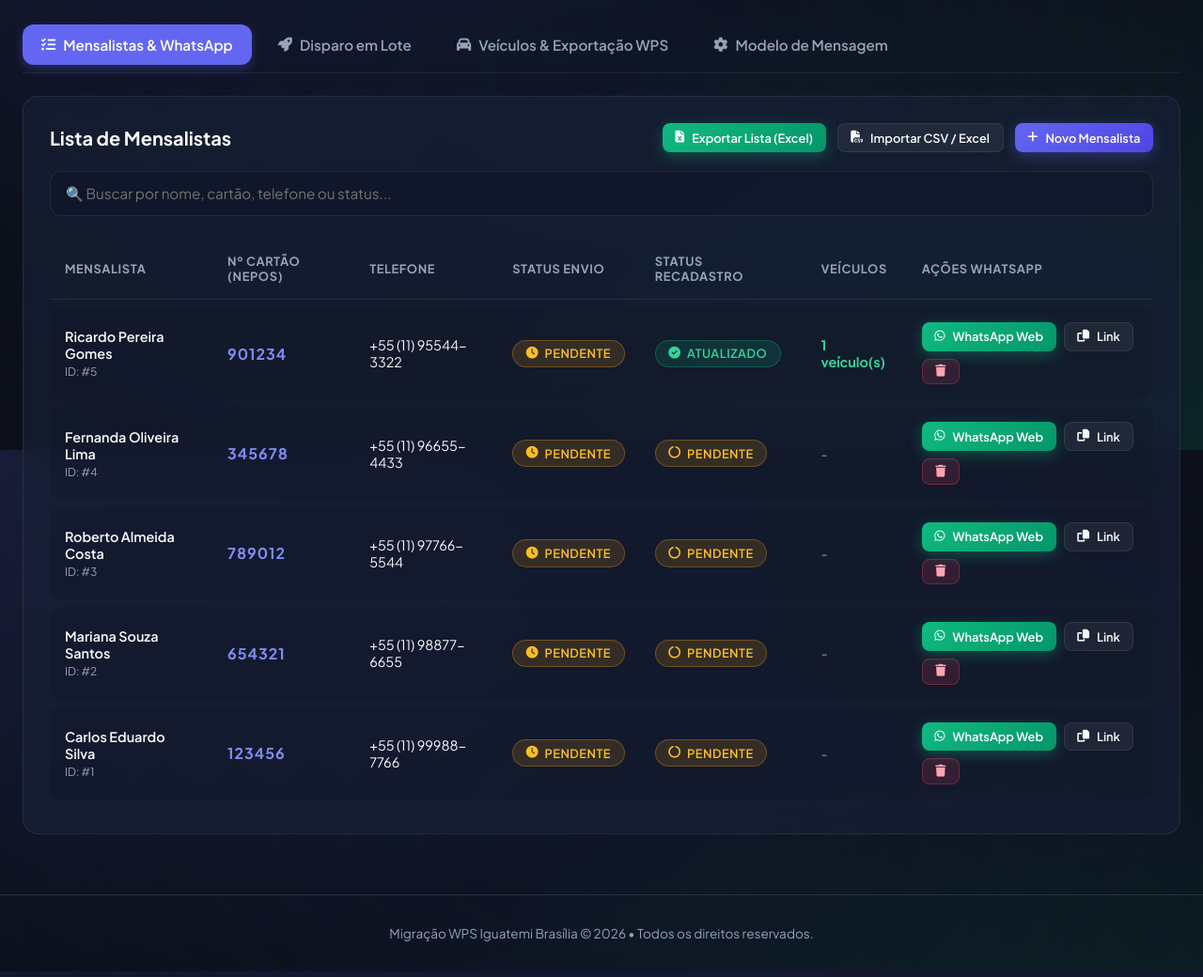
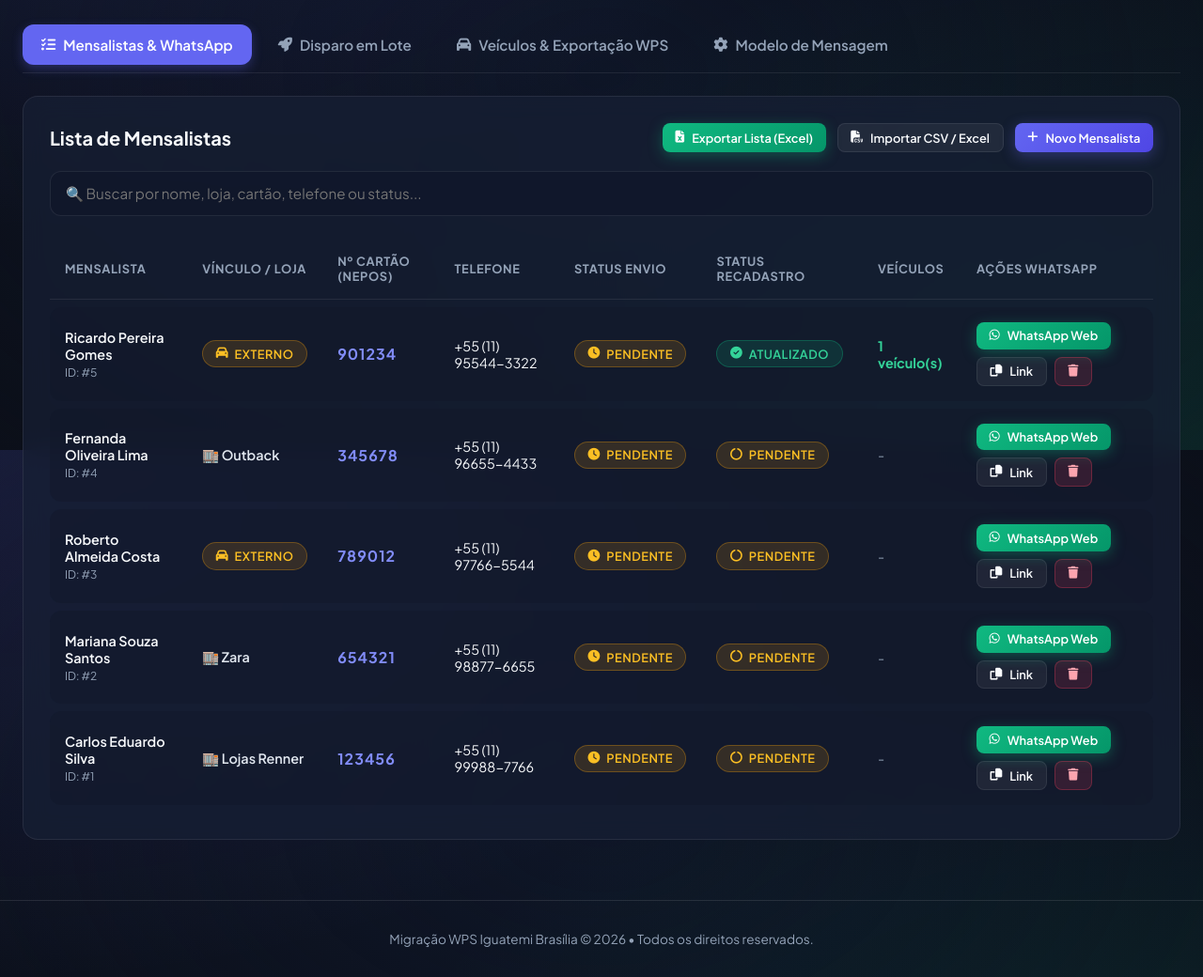
Before and after one commit to AlanGalvao83/MSGWHATS, a Flask app: page /admin in a window 1280 px wide. Shown: the part 321-1361 px from the top of the page at 94% size. Run offline with Flask 3, Linux system fonts and the light colour scheme; data comes from the database, SQL or seed files in the repository; both versions use the stored data as it was after the commit.

Commit message:
Adicionar tipo de vinculo (Lojista vs Mensalista Externo) e nome da loja

```diff
--- a/app.py
+++ b/app.py
@@ -60,11 +60,18 @@ def api_add_mensalista():
     nome = data.get('nome', '').strip()
     telefone = data.get('telefone', '').strip()
     numero_cartao = data.get('numero_cartao', '').strip()
+    tipo_vinculo = data.get('tipo_vinculo', 'Lojista / Funcionário').strip()
+    nome_loja = data.get('nome_loja', '').strip()
 
     if not nome or not telefone:
         return jsonify({'error': 'Nome e telefone são obrigatórios.'}), 400
 
-    m_id = database.add_mensalista(nome, telefone, numero_cartao=numero_cartao)
+    m_id = database.add_mensalista(
+        nome, telefone,
+        numero_cartao=numero_cartao,
+        tipo_vinculo=tipo_vinculo,
+        nome_loja=nome_loja
+    )
     return jsonify({'success': True, 'id': m_id}), 201
 
 @app.route('/api/mensalistas/<int:m_id>', methods=['DELETE'])
@@ -96,8 +103,11 @@ def api_import_csv():
                     nome = row[0].strip()
                     telefone = row[1].strip()
                     numero_cartao = row[2].strip() if len(row) >= 3 else None
+                    nome_loja = row[3].strip() if len(row) >= 4 else None
+                    tipo_vinculo = "Mensalista Externo" if (nome_loja and "externo" in nome_loja.lower()) else "Lojista / Funcionário"
+
                     if nome and telefone and not nome.lower().startswith('nome'):
-                        database.add_mensalista(nome, telefone, numero_cartao=numero_cartao)
+                        database.add_mensalista(nome, telefone, numero_cartao=numero_cartao, tipo_vinculo=tipo_vinculo, nome_loja=nome_loja)
                         importados += 1
         elif filename.endswith('.xlsx') or filename.endswith('.xls'):
             wb = openpyxl.load_workbook(file)
@@ -107,8 +117,11 @@ def api_import_csv():
                     nome = str(row[0]).strip()
                     telefone = str(row[1]).strip()
                     numero_cartao = str(row[2]).strip() if len(row) >= 3 and row[2] else None
+                    nome_loja = str(row[3]).strip() if len(row) >= 4 and row[3] else None
+                    tipo_vinculo = "Mensalista Externo" if (nome_loja and "externo" in nome_loja.lower()) else "Lojista / Funcionário"
+
                     if nome and telefone and not nome.lower().startswith('nome'):
-                        database.add_mensalista(nome, telefone, numero_cartao=numero_cartao)
+                        database.add_mensalista(nome, telefone, numero_cartao=numero_cartao, tipo_vinculo=tipo_vinculo, nome_loja=nome_loja)
                         importados += 1
         else:
             return jsonify({'error': 'Formato não suportado. Envie CSV ou Excel (.xlsx).'}), 400
@@ -139,6 +152,13 @@ def api_post_recadastro(token):
     data = request.json or {}
     veiculos = data.get('veiculos', [])
     numero_cartao = data.get('numero_cartao', '').strip()
+    tipo_vinculo = data.get('tipo_vinculo', 'Lojista / Funcionário').strip()
+    nome_loja = data.get('nome_loja', '').strip()
+
+    if tipo_vinculo == 'Mensalista Externo':
+        nome_loja = 'Mensalista Externo'
+    elif not nome_loja:
+        return jsonify({'error': 'Por favor, informe o nome ou número da sua loja/empresa.'}), 400
 
     if not numero_cartao or len(numero_cartao) != 6 or not numero_cartao.isdigit():
         return jsonify({'error': 'Por favor, informe o número do cartão de 6 dígitos.'}), 400
@@ -146,7 +166,12 @@ def api_post_recadastro(token):
     if not veiculos or not isinstance(veiculos, list):
         return jsonify({'error': 'Informe ao menos 1 veículo com Modelo e Placa.'}), 400
 
-    success, msg = database.update_mensalista_veiculos(token, veiculos, numero_cartao=numero_cartao)
+    success, msg = database.update_mensalista_veiculos(
+        token, veiculos,
+        numero_cartao=numero_cartao,
+        tipo_vinculo=tipo_vinculo,
+        nome_loja=nome_loja
+    )
     if not success:
         return jsonify({'error': msg}), 400
 
@@ -159,7 +184,6 @@ def api_marcar_enviado(m_id):
 
 @app.route('/api/exportar-mensalistas', methods=['GET'])
 def api_exportar_mensalistas():
-    """Exporta a lista de mensalistas completa em Excel (.xlsx)."""
     mensalistas = database.get_all_mensalistas()
     host_url = request.host_url.rstrip('/')
 
@@ -180,7 +204,7 @@ def api_exportar_mensalistas():
     )
 
     headers = [
-        "ID", "Nome do Mensalista", "Nº Cartão NEPOS", "Telefone",
+        "ID", "Nome do Mensalista", "Tipo de Vínculo", "Loja / Empresa", "Nº Cartão NEPOS", "Telefone",
         "Status Envio", "Status Recadastro", "Qtd Veículos", "Data Atualização", "Link Recadastro"
     ]
 
@@ -198,6 +222,8 @@ def api_exportar_mensalistas():
         ws.append([
             m['id'],
             m['nome'],
+            m.get('tipo_vinculo') or 'Lojista / Funcionário',
+            m.get('nome_loja') or '-',
             m.get('numero_cartao') or 'Pendente',
             m['telefone'],
             m['status_envio'],
@@ -206,10 +232,10 @@ def api_exportar_mensalistas():
             m['data_atualizacao'] or '-',
             link
         ])
-        for col_num in range(1, 10):
+        for col_num in range(1, 12):
             cell = ws.cell(row=row_count, column=col_num)
             cell.border = thin_border
-            cell.alignment = align_center if col_num in [1, 3, 4, 5, 6, 7, 8] else align_left
+            cell.alignment = align_center if col_num in [1, 3, 5, 6, 7, 8, 9, 10] else align_left
         row_count += 1
 
     for col in ws.columns:
@@ -250,7 +276,7 @@ def api_exportar_wps():
     )
 
     headers = [
-        "ID Mensalista", "Nome do Mensalista", "Nº Cartão NEPOS (6 dígitos)", "Telefone/WhatsApp",
+        "ID Mensalista", "Nome do Mensalista", "Tipo Vínculo", "Loja / Empresa", "Nº Cartão NEPOS (6 dígitos)", "Telefone/WhatsApp",
         "Modelo do Veículo", "Ano", "Cor", "Placa Liberada (LPR)", "Data Recadastro"
     ]
 
@@ -266,12 +292,16 @@ def api_exportar_wps():
     for m in mensalistas:
         veiculos = m.get('veiculos', [])
         cartao = m.get('numero_cartao') or 'Pendente'
+        vinculo = m.get('tipo_vinculo') or 'Lojista / Funcionário'
+        loja = m.get('nome_loja') or '-'
 
         if veiculos:
             for v in veiculos:
                 ws.append([
                     m['id'],
                     m['nome'],
+                    vinculo,
+                    loja,
                     cartao,
                     m['telefone'],
                     v['modelo'],
@@ -280,15 +310,17 @@ def api_exportar_wps():
                     v['placa'],
                     m['data_atualizacao'] or 'Pendente'
                 ])
-                for col_num in range(1, 10):
+                for col_num in range(1, 12):
                     cell = ws.cell(row=row_count, column=col_num)
                     cell.border = thin_border
-                    cell.alignment = align_center if col_num in [1, 3, 4, 6, 8, 9] else align_left
+                    cell.alignment = align_center if col_num in [1, 3, 5, 6, 8, 10, 11] else align_left
                 row_count += 1
         else:
             ws.append([
                 m['id'],
                 m['nome'],
+                vinculo,
+                loja,
                 cartao,
                 m['telefone'],
                 "Pendente de Recadastro",
@@ -297,10 +329,10 @@ def api_exportar_wps():
                 "-",
                 "Pendente"
             ])
-            for col_num in range(1, 10):
+            for col_num in range(1, 12):
                 cell = ws.cell(row=row_count, column=col_num)
                 cell.border = thin_border
-                cell.alignment = align_center if col_num in [1, 3, 4, 6, 8, 9] else align_left
+                cell.alignment = align_center if col_num in [1, 3, 5, 6, 8, 10, 11] else align_left
             row_count += 1
 
     for col in ws.columns:
--- a/static/js/admin.js
+++ b/static/js/admin.js
@@ -62,9 +62,13 @@ function renderMensalistasTable() {
 
   const filtered = mensalistasData.filter(m => {
     const cartaoStr = m.numero_cartao || '';
+    const lojaStr = m.nome_loja || '';
+    const vinculoStr = m.tipo_vinculo || '';
     return m.nome.toLowerCase().includes(search) ||
            m.telefone.includes(search) ||
            cartaoStr.includes(search) ||
+           lojaStr.toLowerCase().includes(search) ||
+           vinculoStr.toLowerCase().includes(search) ||
            m.status_envio.toLowerCase().includes(search) ||
            m.status_cadastro.toLowerCase().includes(search);
   });
@@ -72,7 +76,7 @@ function renderMensalistasTable() {
   if (filtered.length === 0) {
     tbody.innerHTML = `
       <tr>
-        <td colspan="7" style="text-align: center; padding: 2rem; color: var(--text-muted);">
+        <td colspan="8" style="text-align: center; padding: 2rem; color: var(--text-muted);">
           Nenhum mensalista encontrado.
         </td>
       </tr>
@@ -98,12 +102,18 @@ function renderMensalistasTable() {
       ? `<code style="font-size: 1rem; font-weight: bold; color: #818cf8; letter-spacing: 1px;">${m.numero_cartao}</code>`
       : `<span style="color: var(--text-muted); font-size: 0.8rem;">Pendente</span>`;
 
+    const isExterno = m.tipo_vinculo === 'Mensalista Externo';
+    const vinculoDisplay = isExterno
+      ? `<span class="badge badge-amber"><i class="fa-solid fa-car"></i> Externo</span>`
+      : `<div style="font-weight: 600; color: #e2e8f0;">🏬 ${m.nome_loja || 'Lojista'}</div>`;
+
     return `
       <tr>
         <td>
           <div style="font-weight: 600;">${m.nome}</div>
           <small style="color: var(--text-muted); font-size: 0.75rem;">ID: #${m.id}</small>
         </td>
+        <td>${vinculoDisplay}</td>
         <td>${cartaoDisplay}</td>
         <td><code>${formatPhone(m.telefone)}</code></td>
         <td>${envioBadge}</td>
@@ -136,6 +146,7 @@ function renderVeiculosTable() {
       m.veiculos.forEach(v => {
         rows.push({
           mensalista: m.nome,
+          loja: m.nome_loja || m.tipo_vinculo || 'Lojista',
           cartao: m.numero_cartao || 'Pendente',
           telefone: m.telefone,
           modelo: v.modelo,
@@ -151,7 +162,7 @@ function renderVeiculosTable() {
   if (rows.length === 0) {
     tbody.innerHTML = `
       <tr>
-        <td colspan="8" style="text-align: center; padding: 2rem; color: var(--text-muted);">
+        <td colspan="9" style="text-align: center; padding: 2rem; color: var(--text-muted);">
           Nenhum veículo cadastrado pelos mensalistas até o momento.
         </td>
       </tr>
@@ -162,6 +173,7 @@ function renderVeiculosTable() {
   tbody.innerHTML = rows.map(r => `
     <tr>
       <td><strong>${r.mensalista}</strong></td>
+      <td><span style="color: #cbd5e1; font-weight: 600;">${r.loja}</span></td>
       <td><code style="color: #818cf8; font-weight: bold;">${r.cartao}</code></td>
       <td><code>${formatPhone(r.telefone)}</code></td>
       <td>${r.modelo}</td>
@@ -227,22 +239,32 @@ function closeAddModal() {
   document.getElementById('modal-add').classList.remove('active');
 }
 
+function toggleAddModalLoja(val) {
+  const group = document.getElementById('add-group-loja');
+  if (group) {
+    group.style.display = val === 'Mensalista Externo' ? 'none' : 'block';
+  }
+}
+
 async function handleAddSubmit(e) {
   e.preventDefault();
   const nome = document.getElementById('add-nome').value;
   const telefone = document.getElementById('add-telefone').value;
+  const tipo_vinculo = document.getElementById('add-vinculo').value;
+  const nome_loja = tipo_vinculo === 'Mensalista Externo' ? 'Mensalista Externo' : document.getElementById('add-loja').value;
   const numero_cartao = document.getElementById('add-cartao').value;
 
   const res = await fetch('/api/mensalistas', {
     method: 'POST',
     headers: { 'Content-Type': 'application/json' },
-    body: JSON.stringify({ nome, telefone, numero_cartao })
+    body: JSON.stringify({ nome, telefone, numero_cartao, tipo_vinculo, nome_loja })
   });
 
   if (res.ok) {
     closeAddModal();
     document.getElementById('add-nome').value = '';
     document.getElementById('add-telefone').value = '';
+    document.getElementById('add-loja').value = '';
     document.getElementById('add-cartao').value = '';
     loadData();
   } else {
--- a/templates/admin.html
+++ b/templates/admin.html
@@ -113,7 +113,7 @@
         </div>
 
         <div style="margin-bottom: 1rem; display: flex; gap: 1rem;">
-          <input type="text" id="search-input" class="form-control" placeholder="🔍 Buscar por nome, cartão, telefone ou status..." onkeyup="renderMensalistasTable()">
+          <input type="text" id="search-input" class="form-control" placeholder="🔍 Buscar por nome, loja, cartão, telefone ou status..." onkeyup="renderMensalistasTable()">
         </div>
 
         <div class="table-responsive">
@@ -121,6 +121,7 @@
             <thead>
               <tr>
                 <th>Mensalista</th>
+                <th>Vínculo / Loja</th>
                 <th>Nº Cartão (NEPOS)</th>
                 <th>Telefone</th>
                 <th>Status Envio</th>
@@ -196,6 +197,7 @@
             <thead>
               <tr>
                 <th>Mensalista</th>
+                <th>Vínculo / Loja</th>
                 <th>Nº Cartão (NEPOS)</th>
                 <th>Telefone</th>
                 <th>Modelo</th>
@@ -253,7 +255,7 @@
         <button class="btn btn-secondary btn-sm" onclick="closeImportModal()">&times;</button>
       </div>
       <p style="color: var(--text-muted); font-size: 0.9rem; margin-bottom: 1rem;">
-        Envie um arquivo CSV ou Excel contendo as colunas: <strong>Nome</strong> (1ª coluna), <strong>Telefone</strong> (2ª coluna) e opcionalmente <strong>Cartão (6 dígitos)</strong> (3ª coluna).
+        Envie um arquivo CSV ou Excel contendo as colunas: <strong>Nome</strong> (1ª col), <strong>Telefone</strong> (2ª col), <strong>Cartão (6 dígitos)</strong> (3ª col) e <strong>Loja / Vínculo</strong> (4ª col).
       </p>
       <form id="form-import" onsubmit="handleImportSubmit(event)">
         <div class="form-group">
@@ -281,10 +283,21 @@
         </div>
         <div class="form-group">
           <label class="form-label">Telefone / WhatsApp (com DDD)</label>
-          <input type="text" id="add-telefone" class="form-control" placeholder="Ex: 11999998888" required>
+          <input type="text" id="add-telefone" class="form-control" placeholder="Ex: 61999998888" required>
         </div>
         <div class="form-group">
-          <label class="form-label">Nº do Cartão de Estacionamento NEPOS (6 dígitos)</label>
+          <label class="form-label">Tipo de Vínculo</label>
+          <select id="add-vinculo" class="form-control" onchange="toggleAddModalLoja(this.value)">
+            <option value="Lojista / Funcionário">🏬 Lojista / Funcionário</option>
+            <option value="Mensalista Externo">🚗 Mensalista Externo</option>
+          </select>
+        </div>
+        <div class="form-group" id="add-group-loja">
+          <label class="form-label">Nome ou Nº da Loja / Empresa</label>
+          <input type="text" id="add-loja" class="form-control" placeholder="Ex: Lojas Renner / Outback">
+        </div>
+        <div class="form-group">
+          <label class="form-label">Nº do Cartão NEPOS (6 dígitos)</label>
           <input type="text" id="add-cartao" class="form-control" placeholder="Ex: 123456" maxlength="6" pattern="[0-9]{6}" oninput="this.value=this.value.replace(/[^0-9]/g,'')">
         </div>
         <div style="display: flex; justify-content: flex-end; gap: 0.75rem;">
```
Also changed, not shown: database.py (+30 -21 lines), static/js/customer.js (+37 -1 lines), supabase/schema.sql (+10 -6 lines), templates/customer.html (+27 -0 lines).
